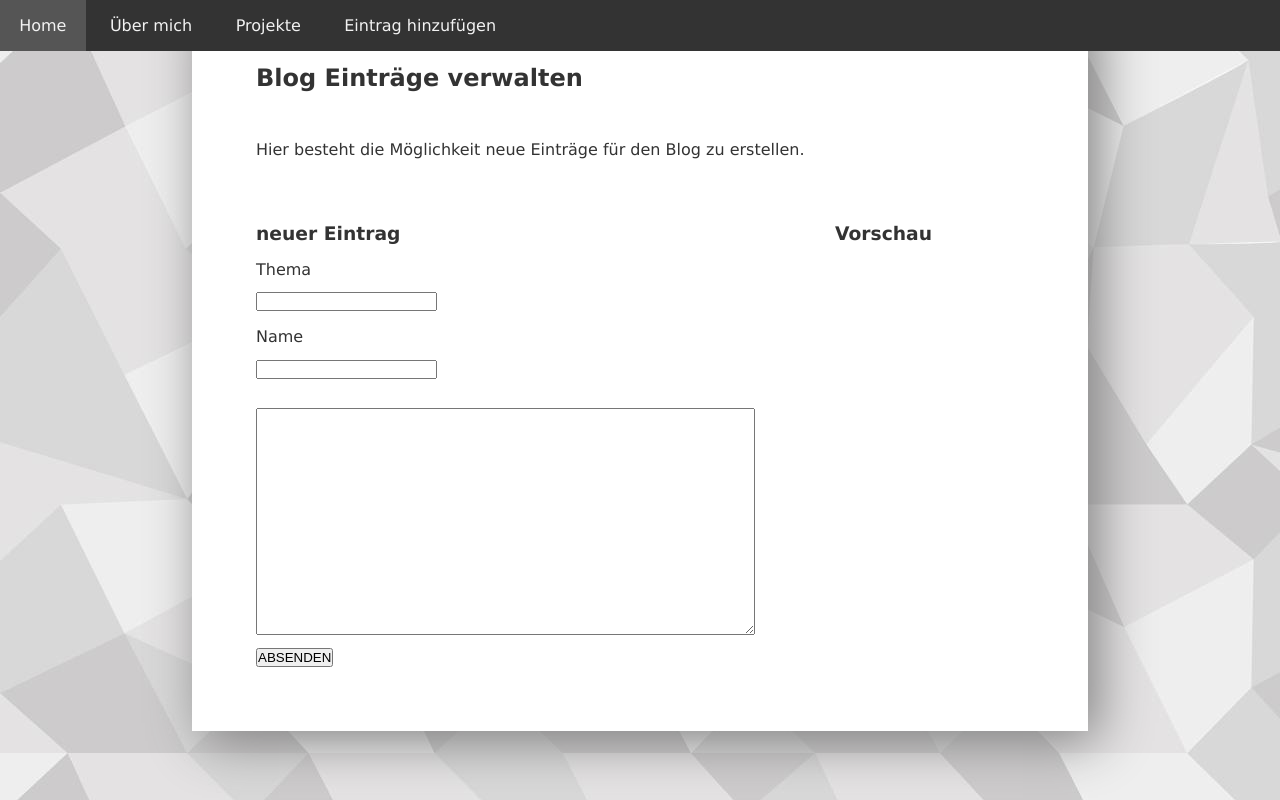
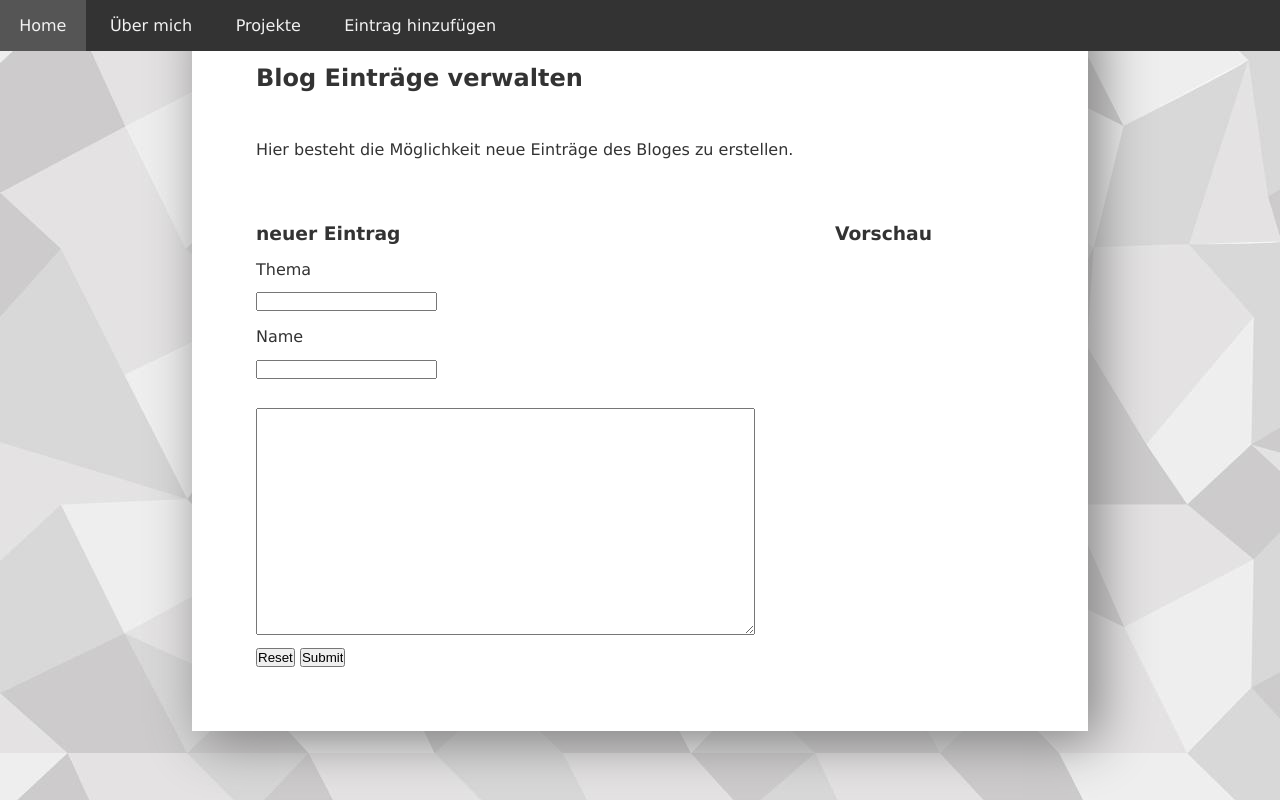
Before and after one commit to miche1/blog, a PHP site: page /form.php in a window 1280 px wide. Run offline with PHP 8.4, Linux system fonts and the light colour scheme.

Commit message:
modify buttons

```diff
--- a/form.php
+++ b/form.php
@@ -24,7 +24,7 @@
 <!--content-->
 <section id="content">
 <h1>Blog Einträge verwalten</h1>
-	<p>Hier besteht die Möglichkeit neue Einträge für den Blog zu erstellen.</p>
+	<p>Hier besteht die Möglichkeit neue Einträge des Bloges zu erstellen.</p>
 	<section id="formular">
 		<!--Eingabe Formular-->
 		<div id="EingabeForm">
@@ -33,7 +33,8 @@
 				<p>Thema <br><input type="text" name="tbThema"></p>
 				<p>Name <br><input type="text" name="tbName"></p>
 				<textarea name="blog" rows="15" cols="60" ></textarea><br>
-				<input type="submit" name="commit" value="ABSENDEN">
+				<input type="reset" name="btdel">
+				<input type="submit" name="commit">
 			</form>
 		</div>
 
```
